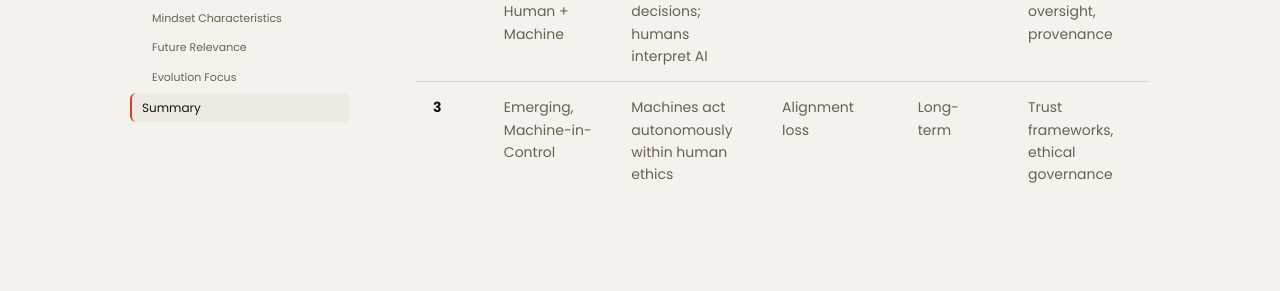
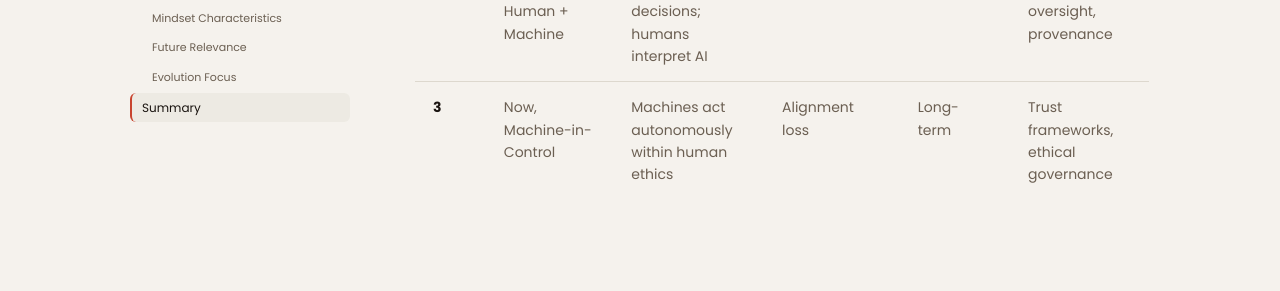
Before and after one commit to selfdriven-foundation/selfdriven-ai, a Jekyll site: the page built from docs/pages/situational-awareness-framework-organisations.md, in a window 1280 px wide and 900 px high, scrolled down 3022 px. Shown: the part 425-716 px from the top of the window. Built offline with Jekyll 4.4.1, drawn with Linux system fonts in a browser that asks for light colours.

Commit message:
update MAR2026

```diff
--- a/docs/pages/situational-awareness-framework-organisations.md
+++ b/docs/pages/situational-awareness-framework-organisations.md
@@ -70,12 +70,10 @@ permalink: /situational-awareness-framework/organisations/
 - Use recursive oversight AI ("AI watching AI") for alignment.
 - Redefine leadership around meaning, foresight, and human purpose.
 
-
-
 ## Summary
 
 | Level | Situation | Description | Strategic Risk | Relevance Horizon | Evolution Focus |
 |::|:|:- |:|:|:-|
 | **1** | Legacy, Human-in-Control | Humans make all decisions; tools follow | Obsolescence | 2–3 years | AI literacy, data integration        |
 | **2** | Transitional, Human + Machine  | Shared decisions; humans interpret AI | Bias / drift | 3–5 years | Explainability, oversight, provenance|
-| **3** | Emerging, Machine-in-Control | Machines act autonomously within human ethics | Alignment loss | Long-term | Trust frameworks, ethical governance |
+| **3** | Now, Machine-in-Control | Machines act autonomously within human ethics | Alignment loss | Long-term | Trust frameworks, ethical governance |
```
Also changed, not shown: docs/assets/img/selfdriven-ai-before-after-situational-awareness-level.png.
